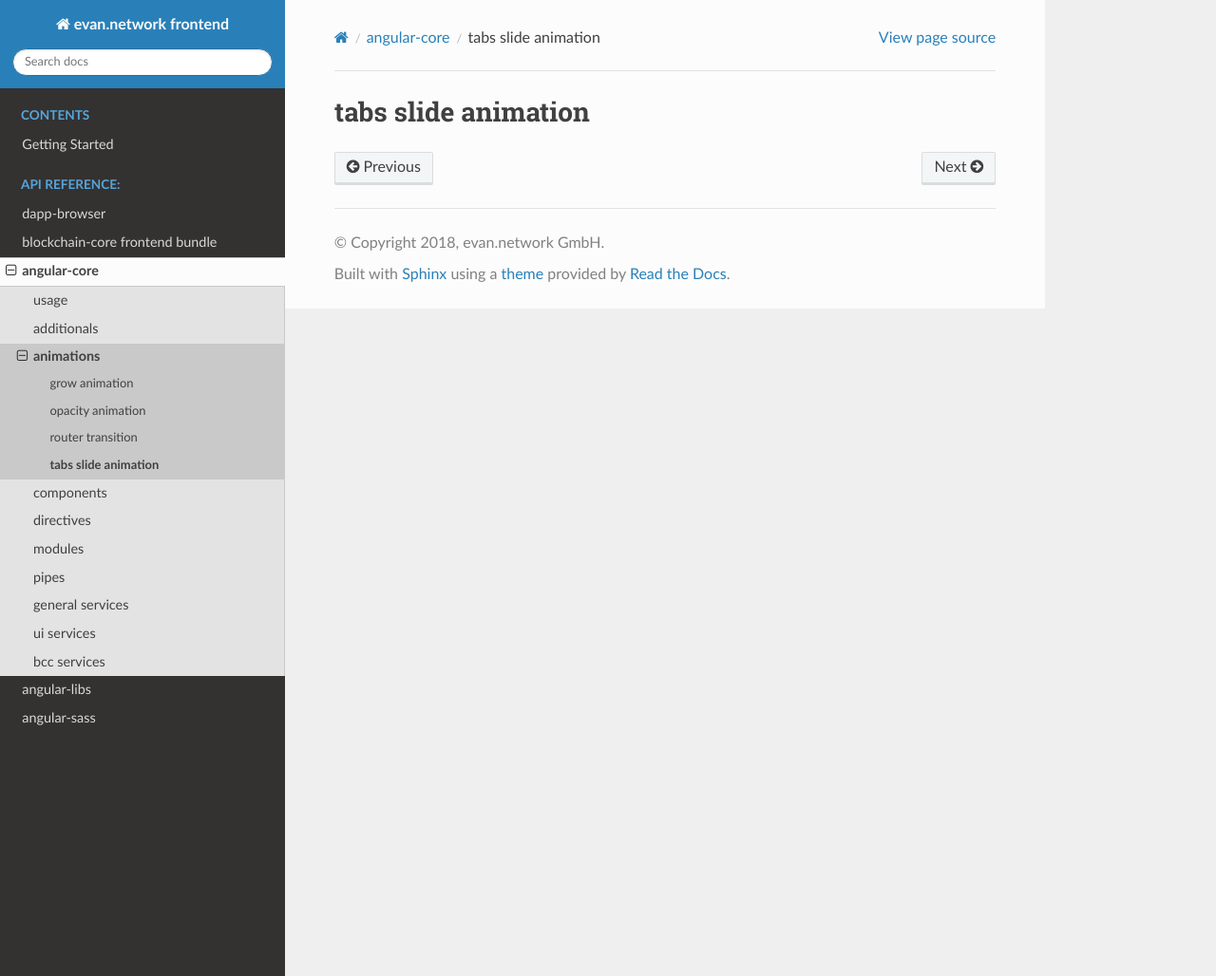
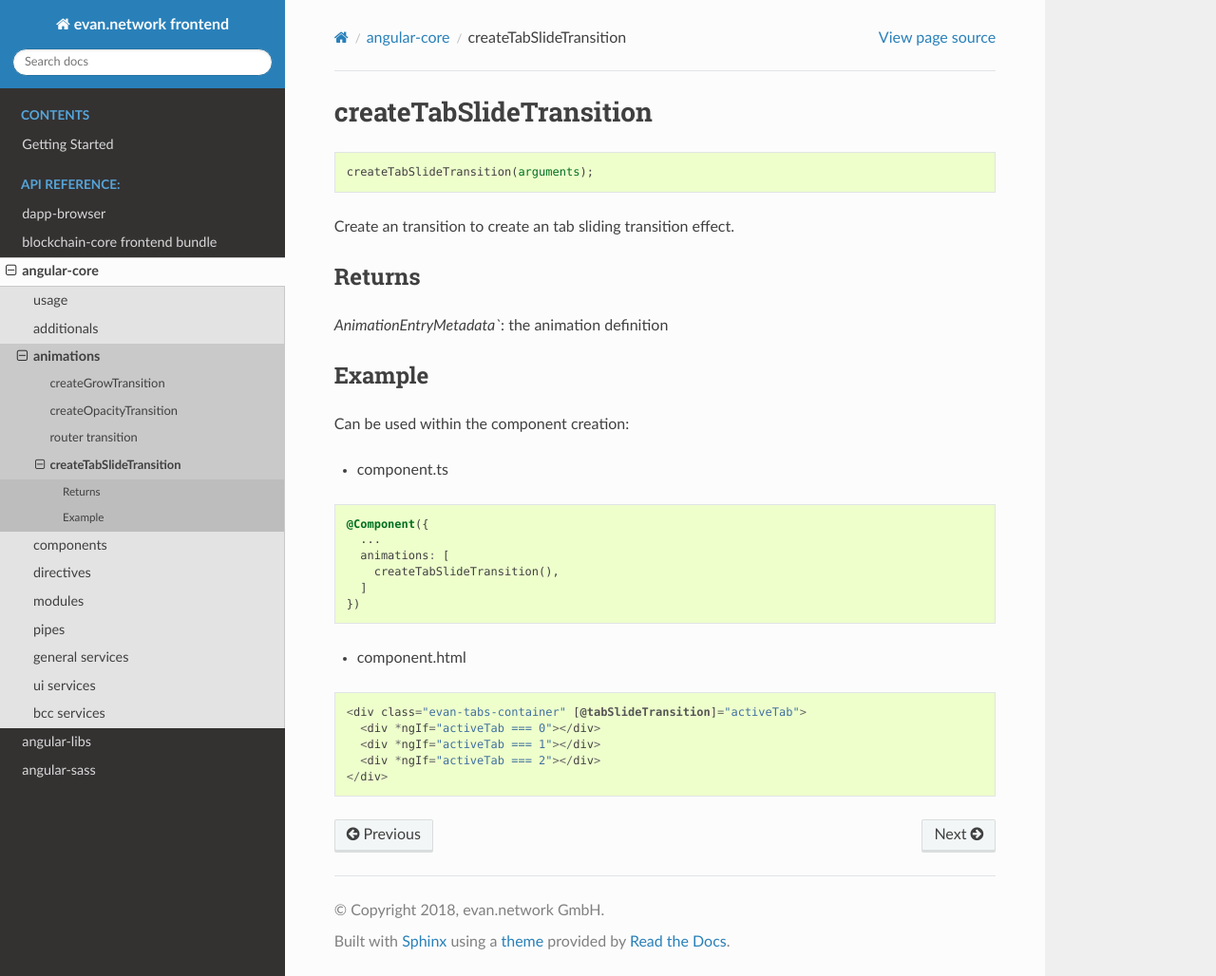
Before and after one commit to evannetwork/ui-docs, a Sphinx documentation site: the page built from docs/angular-core/animations/tabs.rst, in a window 1280 px wide and 1028 px high. Shown: the whole window at 95% size. Built offline with Sphinx 7.4.7 and the Read the Docs theme 2.0.0, drawn with Linux system fonts in a browser that asks for light colours.

Commit message:
add animation documentation

```diff
--- a/docs/angular-core/animations/router-trransition.rst
+++ /dev/null
@@ -1,3 +0,0 @@
-=================
-router transition
-=================
--- a/docs/angular-core/animations/tabs.rst
+++ b/docs/angular-core/animations/tabs.rst
@@ -1,3 +1,42 @@
-====================
-tabs slide animation
-====================
+========================
+createTabSlideTransition
+========================
+
+.. code-block:: typescript
+
+  createTabSlideTransition(arguments);
+
+Create an transition to create an tab sliding transition effect.
+
+-------
+Returns
+-------
+
+`AnimationEntryMetadata``: the animation definition
+
+-------
+Example
+-------
+
+Can be used within the component creation:
+
+- component.ts
+
+.. code-block:: typescript
+
+  @Component({
+    ...
+    animations: [
+      createTabSlideTransition(),
+    ]
+  })
+
+- component.html
+
+::
+
+  <div class="evan-tabs-container" [@tabSlideTransition]="activeTab">
+    <div *ngIf="activeTab === 0"></div>
+    <div *ngIf="activeTab === 1"></div>
+    <div *ngIf="activeTab === 2"></div>
+  </div>
```
Also changed, not shown: docs/angular-core/animations/grow.rst (+38 -3 lines), docs/angular-core/animations/opacity.rst (+38 -3 lines), docs/angular-core/animations/router-transition.rst (added, +241 -0 lines).
